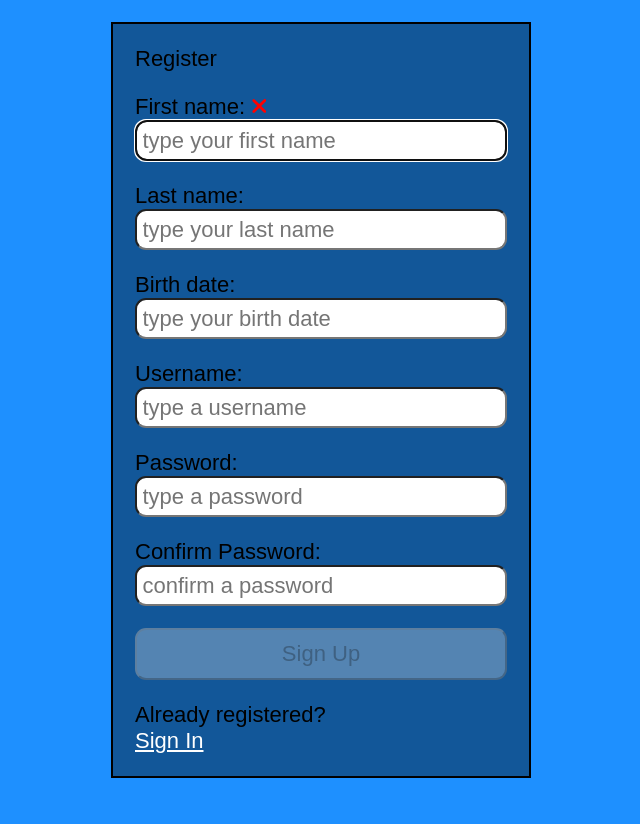
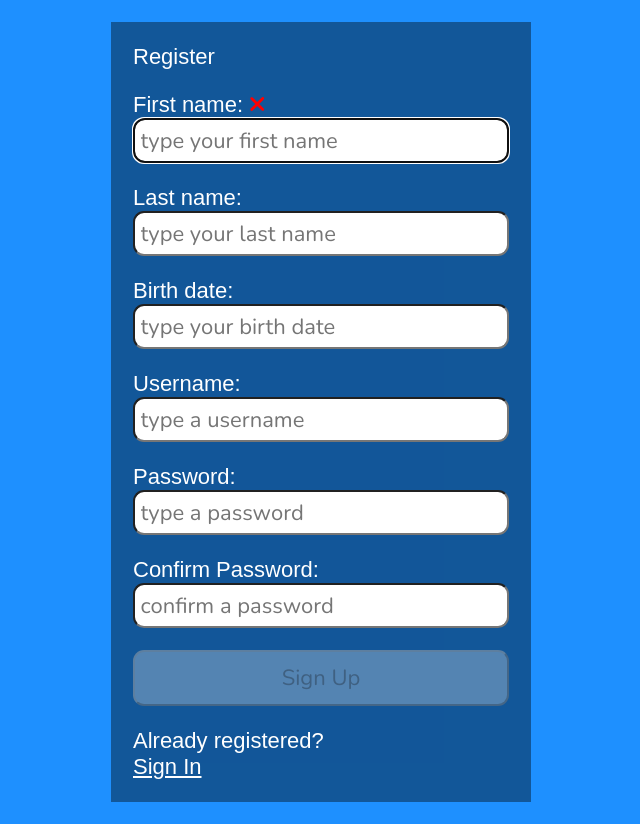
Before and after one commit to ZulfiPy/myReactAuthForm, a React (Create React App) app: page / in a window 1280 px wide. Shown: the whole page, without its empty margins (319-959 px from the left). Before the commit the page ends 800 px from the top, so only its background shows below. Built offline with nearby package versions, Linux system fonts and the light colour scheme.

Commit message:
Nutino font imported

```diff
--- a/src/index.css
+++ b/src/index.css
@@ -1,3 +1,4 @@
+@import url('https://fonts.googleapis.com/css2?family=Nunito&display=swap');
 /* basic CSS reset */
 
 *,
@@ -10,10 +11,6 @@
     margin: 0;
     padding: 0;
     font: inherit;
-}
-
-html {
-    color-scheme: dark light;
 }
 
 body {
@@ -42,15 +39,19 @@
 html {
     font-family: 'Nutino', sans-serif;
     font-size: 22px;
+    color: #fff;
+}
+
+body {
     background-color: dodgerblue;
 }
 
 .App {
   display: flex;
   flex-direction: column;
+  justify-content: center;
   align-items: center;
   min-height: 100vh;
-    justify-content: center;
   padding: 1rem 0.5rem;
 }
 
@@ -62,8 +63,7 @@
     flex-direction: column;
     justify-content: flex-start;
     padding: 1rem;
-    background-color: rgba(0, 0, 0, 0.4);
-    border: 2px solid;
+    background-color: rgba(0,0,0,0.4);
 }
 
 form {
@@ -74,8 +74,7 @@
     padding-bottom: 1rem;
 }
 
-a,
-a:visited {
+a, a:visited {
     color: #fff;
 }
 
@@ -83,6 +82,8 @@
 input[type="password"],
 button,
 textarea {
+  font-family: 'Nunito', sans-serif;
+  font-size: 22px;
   padding: 0.25rem;
   border-radius: 0.5rem;
 }
@@ -98,10 +99,10 @@
 
 .instructions {
     font-size: 0.75rem;
+    border-radius: 0.5rem;
     background: #000;
     color: #fff;
     padding: 0.25rem;
-    border-radius: 0.5rem;
     position: relative;
     bottom: -10px;
 }
@@ -135,7 +136,6 @@
     font-weight: bold;
     padding: 0.5rem;
     margin-bottom: 0.5rem;
-    border: 2px solid white;
 }
 
 .line {
```
Lines whose indentation alone changed are shown as unchanged.
